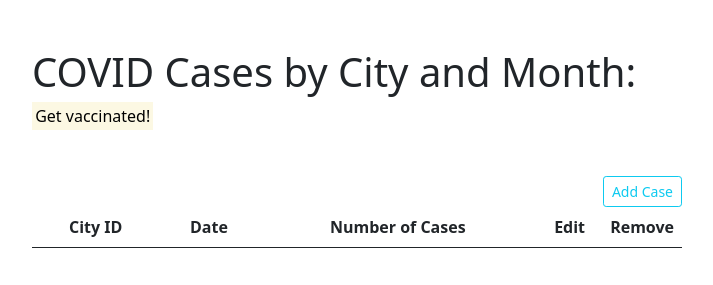
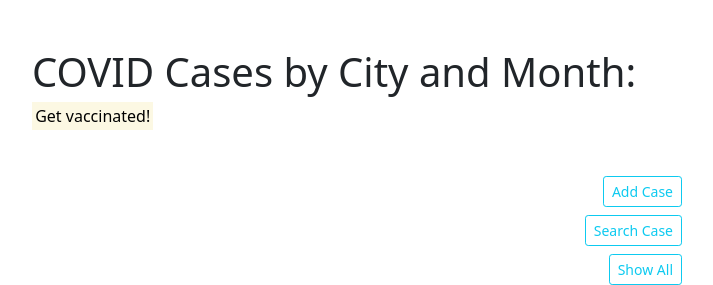
Before and after one commit to emilyvera/vaccine-tracker, a Flask app: template Cases/app/templates/index.html in a window 1280 px wide. Shown: the top 285 px of the page, without its empty margins (283-996 px from the left). Run offline with Flask 2, Linux system fonts and the light colour scheme; the template is opened without the code that fills it, so the values that code supplies are empty.

Commit message:
Cases: search functionality added

```diff
--- a/Cases/app/routes.py
+++ b/Cases/app/routes.py
@@ -4,6 +4,9 @@
 from app import database as db_helper
 from urllib.parse import unquote
 import sys
+
+city_id_global = -1
+date_global = ''
 
 @app.route("/delete/<int:city_id>/<path:date>", methods=['POST'])
 def delete(city_id, date):
@@ -45,9 +48,31 @@
     result = {'success': True, 'response': 'Done'}
     return jsonify(result)
 
+@app.route("/search/<int:city_id>/<path:date>", methods=['POST'])
+def search(city_id, date):
+    """ recieves post requests to add new case """
+    global city_id_global
+    global date_global
+    date = unquote(date)
+    city_id_global = city_id
+    date_global = date
+    result = {'success': True, 'response': 'Done'}
+    return jsonify(result)
+
 
 @app.route("/")
 def homepage():
     """ returns rendered homepage """
-    items = db_helper.fetch_todo()
+    global city_id_global
+    global date_global
+    items = []
+
+    if city_id_global != -1 and date_global != '':
+        items = db_helper.fetch_todo(city_id_global, date_global)
+    else:
+        items = db_helper.fetch_todo(0, '')
+
+    city_id_global = -1
+    date_global = ''
+
     return render_template("index.html", items=items)
--- a/Cases/app/static/script/modal.js
+++ b/Cases/app/static/script/modal.js
@@ -65,9 +65,6 @@
 
         $('#edit').click(function () {
             const numCases = $('#cases-modal2').find('.form-control3').val()
-            console.log(cID)
-            console.log(date)
-            console.log(numCases)
 
             $.ajax({
                 type: 'POST',
@@ -87,4 +84,37 @@
         });
     });
 
+    $('#search').click(function () {
+        const cID = $('#cases-modal3').find('.form-control1').val()
+        const date = $('#cases-modal3').find('.form-control2').val()
+
+        $.ajax({
+            type: 'POST',
+            url: '/search/' + cID + '/' + encodeURIComponent(date),
+            contentType: 'application/json;charset=UTF-8',
+            success: function (res) {
+                console.log(res)
+                location.reload();
+            },
+            error: function () {
+                console.log('Error');
+            }
+        });
+    });
+
+    $('.all').click(function () {
+        $.ajax({
+            type: 'GET',
+            url: '/' ,
+            contentType: 'application/json;charset=UTF-8',
+            success: function (res) {
+                console.log(res.response)
+                location.reload();
+            },
+            error: function () {
+                console.log('Error');
+            }
+        });
+    });
+
 });
--- a/Cases/app/templates/index.html
+++ b/Cases/app/templates/index.html
@@ -28,7 +28,13 @@
 
         <!-- Button trigger modal -->
         <div style="text-align: right;">
-        <button type="button" class="btn btn-outline-info btn-sm" data-bs-toggle="modal" data-bs-target="#cases-modal" data-source="New Case">Add Case</button>
+            <button type="button" class="btn btn-outline-info btn-sm mb-2" data-bs-toggle="modal" data-bs-target="#cases-modal" data-source="New Case">Add Case</button>
+        </div>
+        <div style="text-align: right;">
+            <button type="button" class="btn btn-outline-info btn-sm mb-2" data-bs-toggle="modal" data-bs-target="#cases-modal3" data-source="New Case">Search Case</button>
+        </div>
+        <div style="text-align: right;">
+            <button type="button" class="btn btn-outline-info btn-sm all" data-source="New Case">Show All</button>
         </div>
 
 
@@ -54,7 +60,7 @@
             </div>
             <div class="modal-footer">
                 <button type="button" class="btn btn-secondary" data-bs-dismiss="modal">Close</button>
-                <button id="submit-case" type="button" class="btn btn-primary">Save changes</button>
+                <button id="submit-case" type="button" class="btn btn-primary">Add</button>
             </div>
             </div>
         </div>
@@ -80,7 +86,32 @@
                 </div>
                 </div>
             </div>
+        </div>
+
+        <div class="modal fade" id="cases-modal3" tabindex="-1" aria-labelledby="Label" aria-hidden="true">
+            <div class="modal-dialog">
+                <div class="modal-content">
+                <div class="modal-header">
+                    <h5 class="modal-title" id="Label">Search a case</h5>
+                    <button type="button" class="btn-close" data-bs-dismiss="modal" aria-label="Close"></button>
+                </div>
+
+                <div class="modal-body2">
+                    <div class="input-group mb-3">
+                        <span class="input-group-text" id="cases-form-display">City ID</span>
+                        <input type="number" class="form-control1" placeholder="123" aria-label="city-id" aria-describedby="basic-addon1">
+
+                        <span class="input-group-text" id="cases-form-display">Date</span>
+                        <input type="text" class="form-control2" placeholder="m/d/yyyy" aria-label="date" aria-describedby="basic-addon1">
+                    </div>
+                </div>
+                <div class="modal-footer">
+                    <button type="button" class="btn btn-secondary" data-bs-dismiss="modal">Close</button>
+                    <button id="search" type="button" class="btn btn-primary">Search</button>
+                </div>
+                </div>
             </div>
+        </div>
 
     </div>
 
```
Also changed, not shown: Cases/app/database.py (+24 -12 lines).
